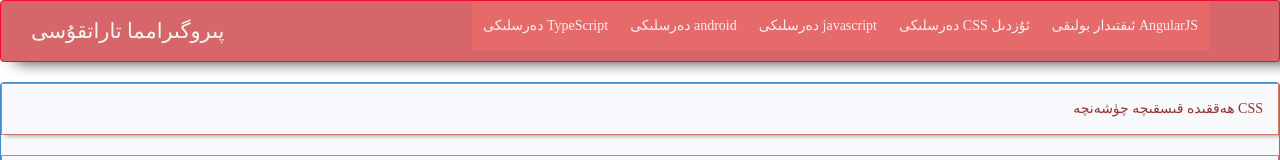
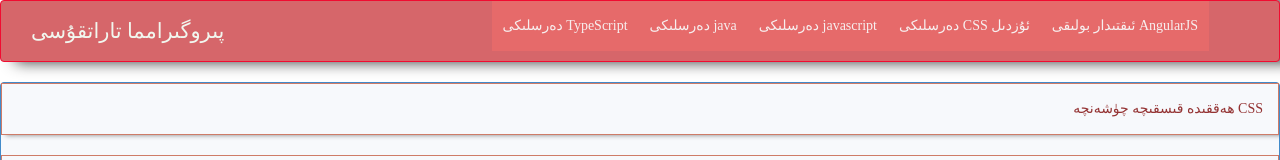
Before and after one commit to birogul2014/p, a plain HTML site: page css.html in a window 1280 px wide. Shown: the top 160 px of the page. Drawn offline with Linux system fonts and the light colour scheme.

Commit message:
Update css.html

```diff
--- a/css.html
+++ b/css.html
@@ -33,7 +33,7 @@
          <li class="active"><a href="index.html">AngularJS ئىقتىدار بولىقى</a></li>
    <li class="active"><a href="css.html">ئۇزدىل CSS دەرسلىكى</a></li>
      <li class="active"><a href="javascript.html">javascript دەرسلىكى</a></li>
-     <li class="active"><a href="android.html">android دەرسلىكى</a></li>
+     <li class="active"><a href="android.html">java دەرسلىكى</a></li>
      <li class="active"><a href="typescript.html">TypeScript دەرسلىكى</a></li>
         </ul>
     </div><!-- /.navbar-collapse -->
```
